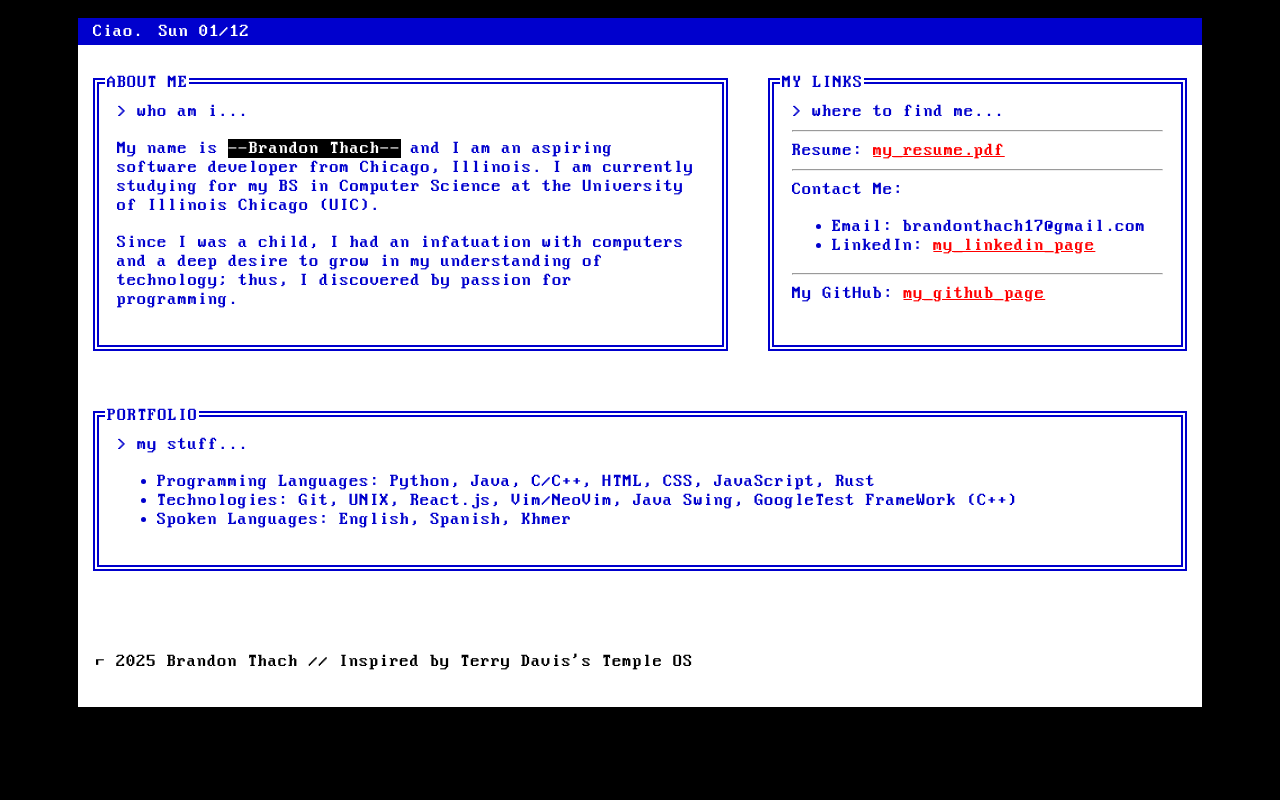
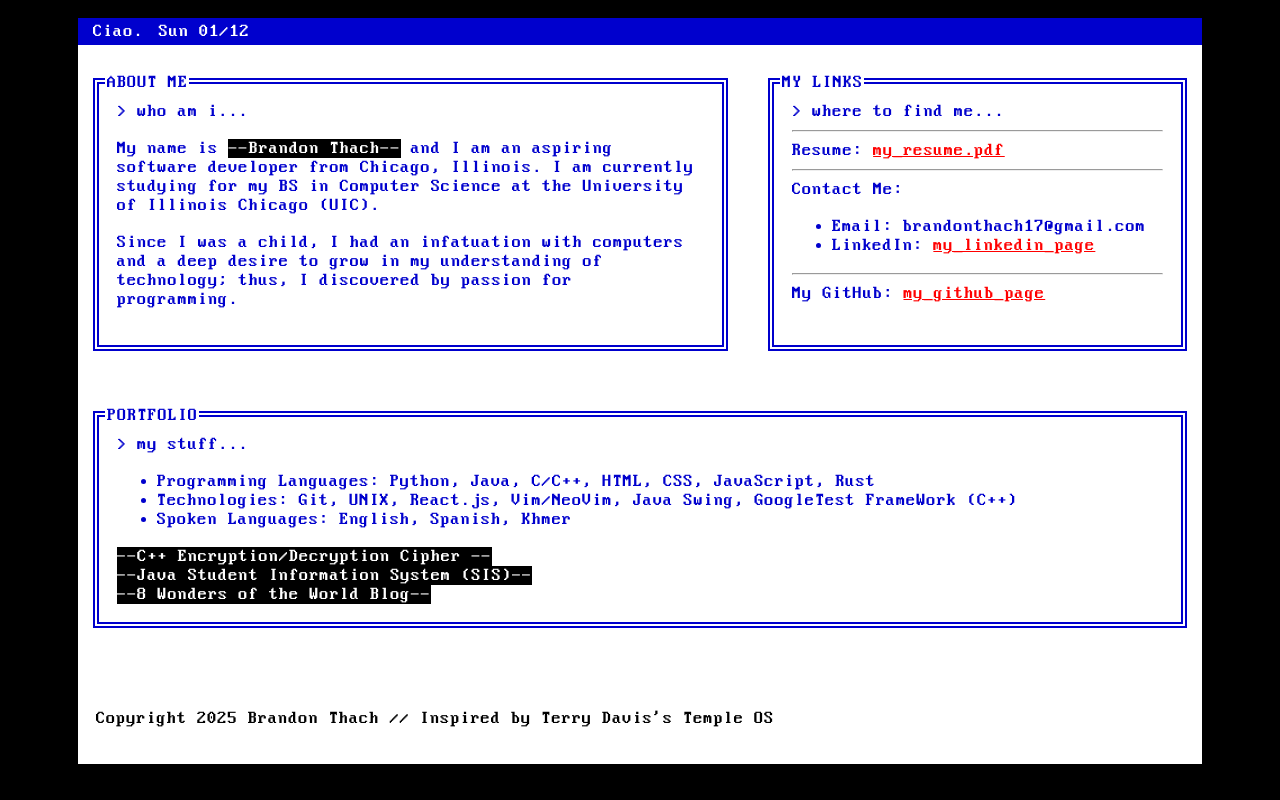
Before and after one commit to BrandonT17/portfolio-website, a React (Vite) app: page / in a window 1280 px wide. Built offline with nearby package versions, Linux system fonts and the light colour scheme.

Commit message:
flashing labels

```diff
--- a/src/Body.jsx
+++ b/src/Body.jsx
@@ -61,6 +61,9 @@ function Body() {
             </li>
             <li>Spoken Languages: English, Spanish, Khmer</li>
           </ul>
+          <a className="highlight">C++ Encryption/Decryption Cipher </a><br></br>
+          <a className="highlight">Java Student Information System (SIS)</a><br></br>
+          <a className="highlight">8 Wonders of the World Blog</a>
         </div>
       </div>
     </main>
--- a/src/Footer.jsx
+++ b/src/Footer.jsx
@@ -2,7 +2,7 @@
 function Footer() {
   return(
     <footer>
-      <p>&copy; {new Date().getFullYear()} Brandon Thach // Inspired by Terry Davis's Temple OS</p>
+      <p>Copyright {new Date().getFullYear()} Brandon Thach // Inspired by Terry Davis's Temple OS</p>
     </footer>
   );
 }
```
Also changed, not shown: 1 other file (tests, documents, lock files or other folders).
